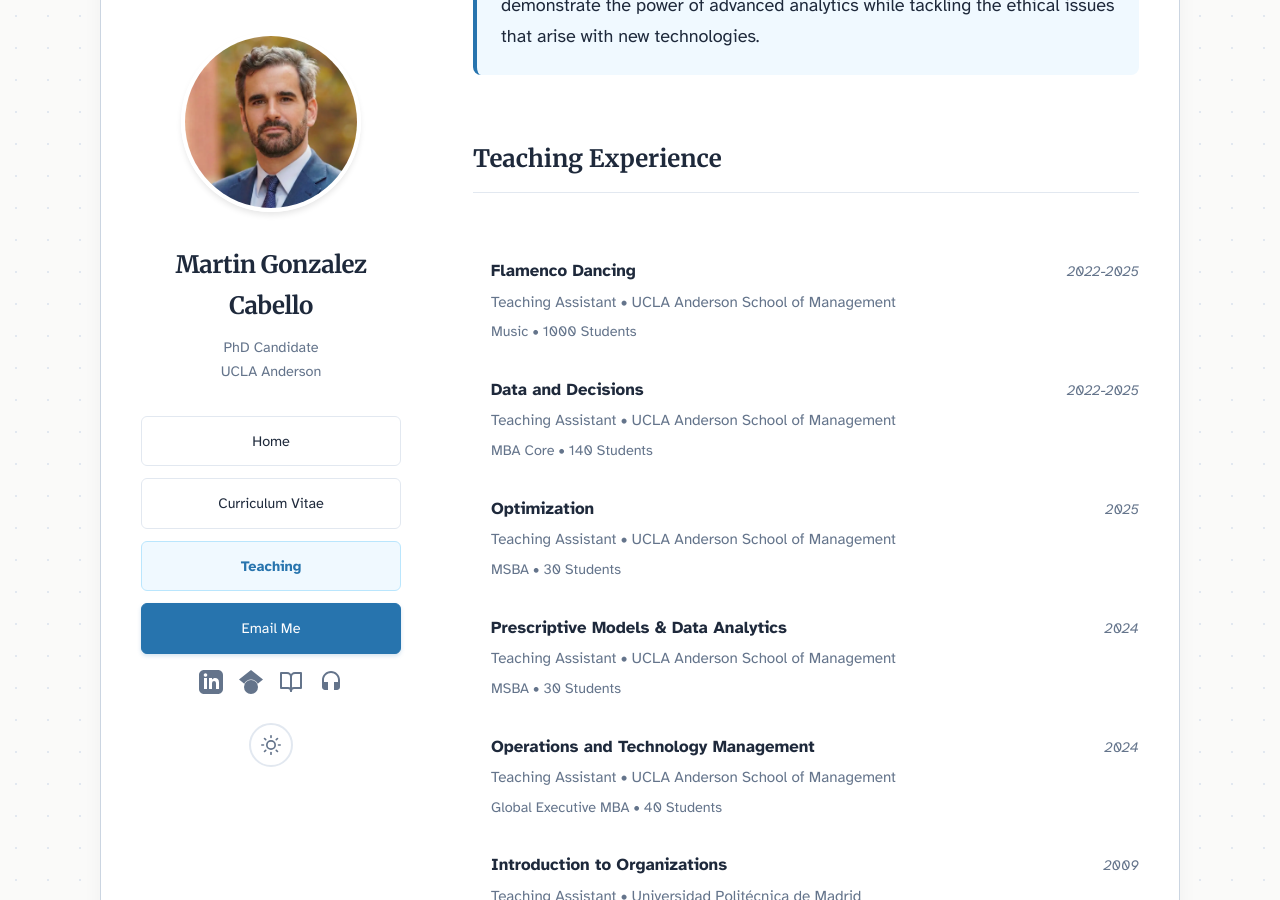
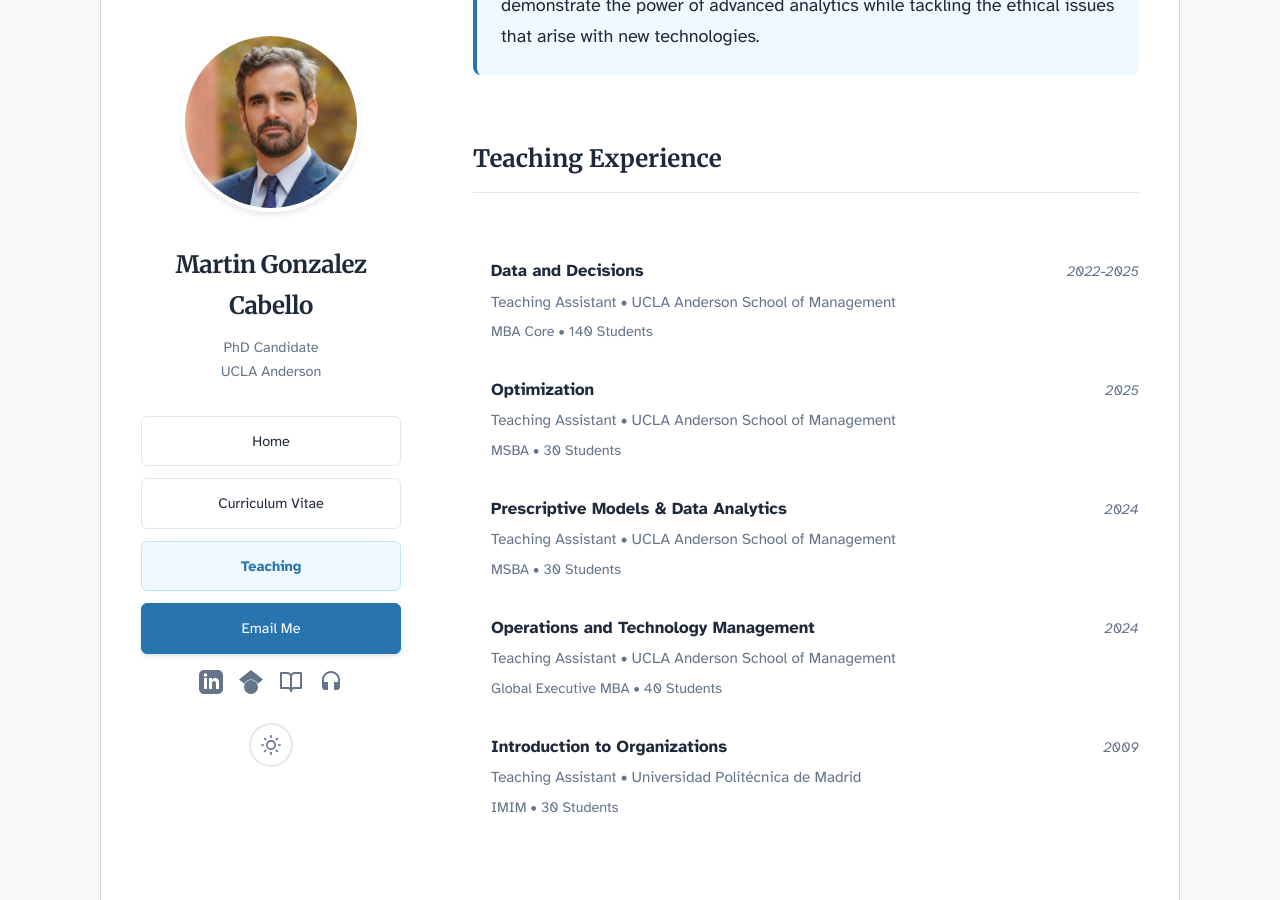
Before and after one commit to martins73/research-site, a Jekyll site: the page built from teaching.md, in a window 1280 px wide and 900 px high, scrolled down 1120 px. Built offline with Jekyll 4.4.1, drawn with Linux system fonts in a browser that asks for light colours.

Commit message:
Remove Flamenco Dancing course from teaching.yml
Removed Flamenco Dancing course from teaching data.

```diff
--- a/_data/teaching.yml
+++ b/_data/teaching.yml
@@ -5,10 +5,6 @@
   dates: "2022 - Present"
   role: "Teaching Assistant"
   courses:
-    - title: "Flamenco Dancing"
-      program: "Music"
-      year: "2022-2025"
-      students: 1000
     - title: "Data and Decisions"
       program: "MBA Core"
       year: "2022-2025"
```
